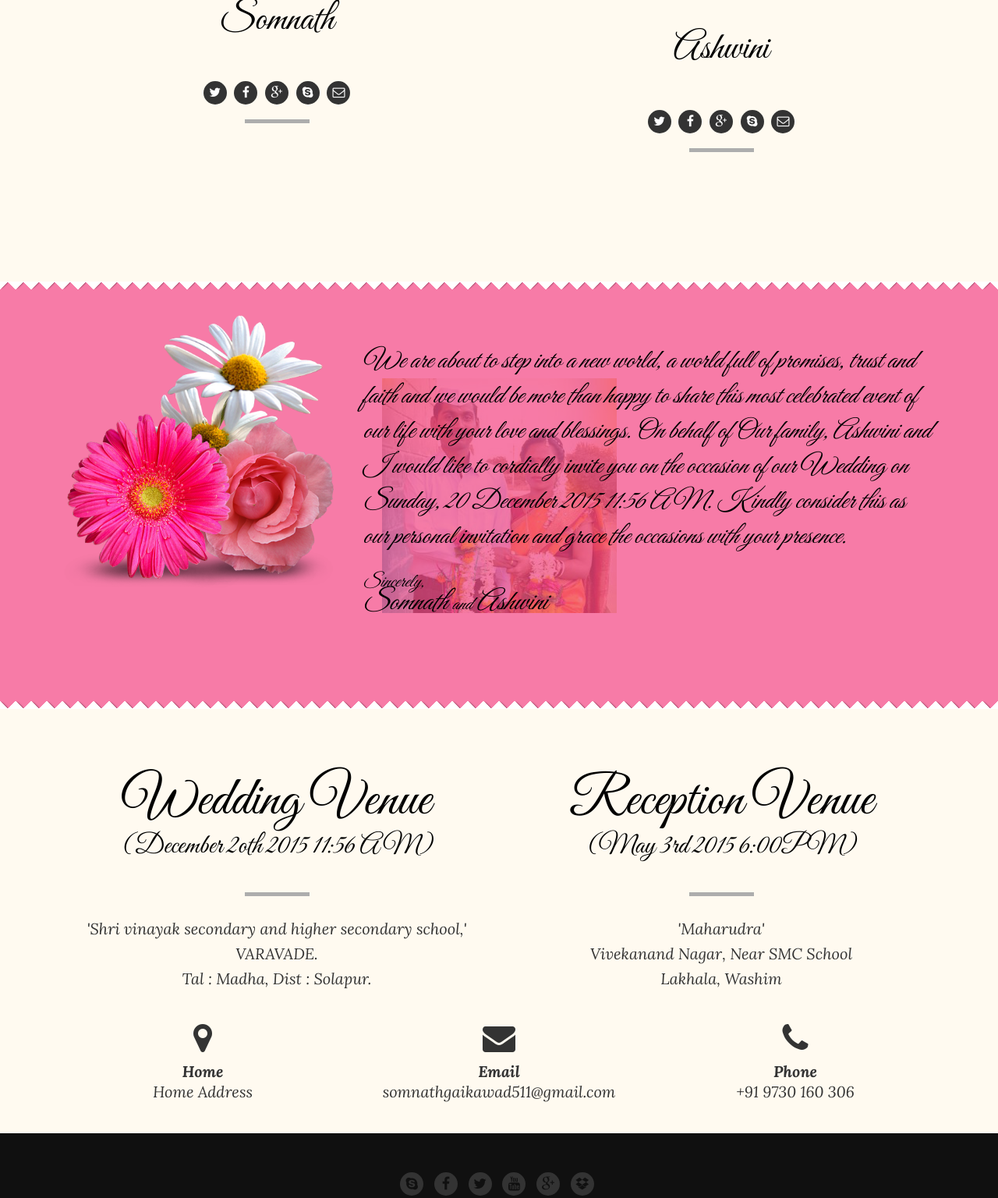
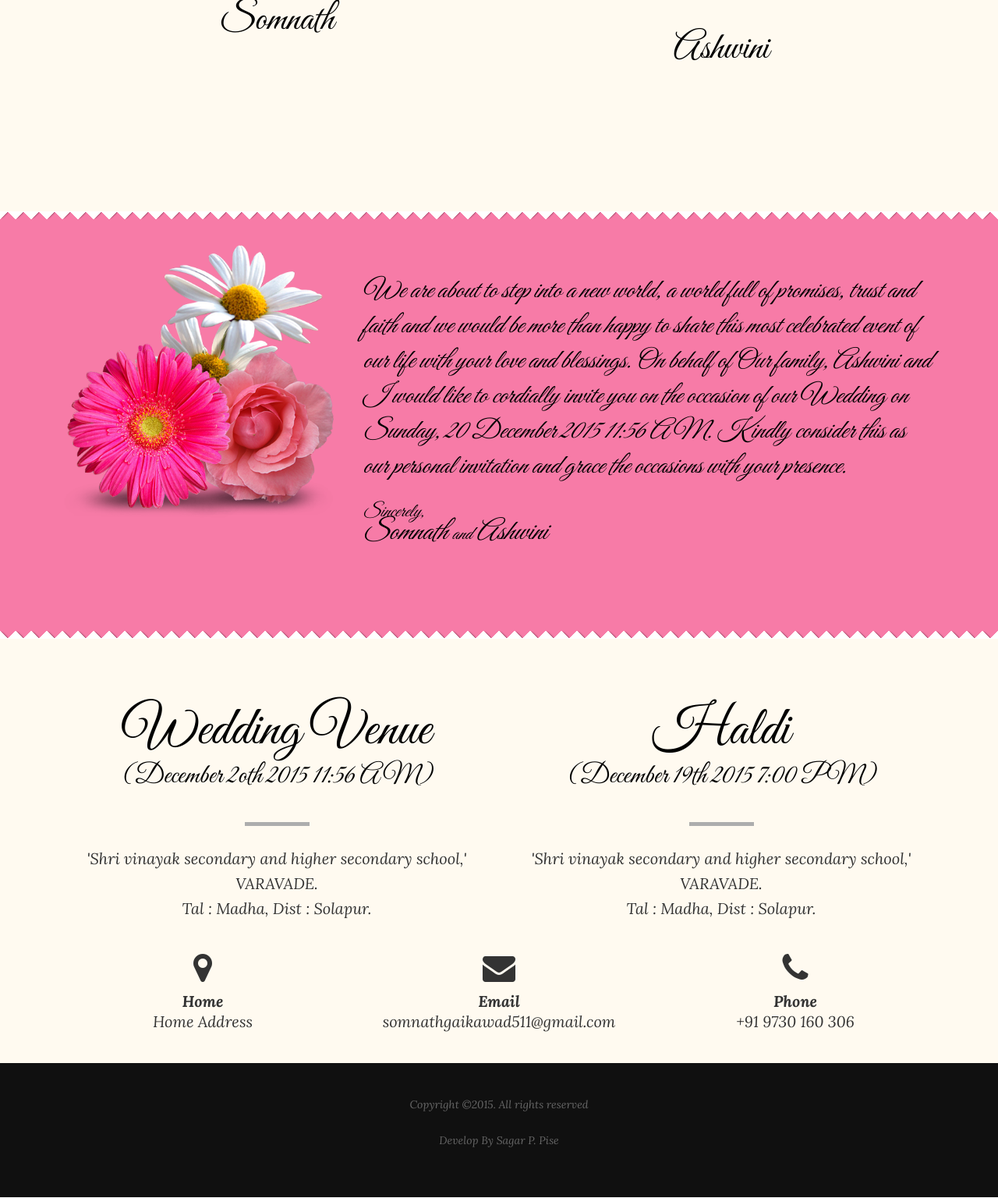
Before and after one commit to dipakwedsashwini/somnathwedsashwini.github.io, a plain HTML site: page index.html in a window 1280 px wide. Shown: the part 1584-3120 px from the top of the page at 78% size. Drawn offline with nearby package versions, Linux system fonts and the light colour scheme; files that its build step writes are made by us from their sources.

Commit message:
Address Change

```diff
--- a/css/light.css
+++ b/css/light.css
@@ -112,7 +112,7 @@ h6, p {
 }
 
 .wedding_invitation {
-    background: url(../img/invitation-bg.jpg) no-repeat fixed center center;
+    /*background: url(../img/invitation-bg.jpg) no-repeat fixed center center;*/
     color: #000
 }
 
--- a/index.html
+++ b/index.html
@@ -80,14 +80,6 @@
                     <h3 class="animated" data-animation="fadeIn" data-animation-delay="100">Somnath</h3>
 
                     <p class="animated" data-animation="fadeIn" data-animation-delay="100"></p>
-                    <ul class="social animated" data-animation="fadeIn" data-animation-delay="100">
-                        <li><a href="#"><i class="fa fa-twitter"></i></a></li>
-                        <li><a href="#"><i class="fa fa-facebook"></i></a></li>
-                        <li><a href="#"><i class="fa fa-google-plus"></i></a></li>
-                        <li><a href="#"><i class="fa fa-skype"></i></a></li>
-                        <li><a href="#"><i class="fa fa-envelope-o"></i></a></li>
-                    </ul>
-                    <div class="devider_main"><img src="img/devider-gray.jpg" alt=""></div>
                 </div>
 
                 <div class="col-md-6 text-center bride">
@@ -96,14 +88,6 @@
                     <h3 class="animated" data-animation="fadeIn" data-animation-delay="100">Ashwini</h3>
 
                     <p class="animated" data-animation="fadeIn" data-animation-delay="100"></p>
-                    <ul class="social animated" data-animation="fadeIn" data-animation-delay="100">
-                        <li><a href="#"><i class="fa fa-twitter"></i></a></li>
-                        <li><a href="#"><i class="fa fa-facebook"></i></a></li>
-                        <li><a href="#"><i class="fa fa-google-plus"></i></a></li>
-                        <li><a href="#"><i class="fa fa-skype"></i></a></li>
-                        <li><a href="#"><i class="fa fa-envelope-o"></i></a></li>
-                    </ul>
-                    <div class="devider_main"><img src="img/devider-gray.jpg" alt=""></div>
                 </div>
             </div>
         </div>
@@ -112,7 +96,6 @@
         <div class="wedding_invitation_parallax">
             <div class="about_bottom_bg">
                 <div class="container text-center">
-                    <!-- <h3 class="animated" data-animation="fadeIn" data-animation-delay="100">Wedding Invitation</h3> -->
                     <div class="row">
                         <div class="col-md-4 text-center animated" data-animation="fadeInLeft"
                              data-animation-delay="100"><img src="img/flower.png" class="image_resized" alt=""></div>
@@ -157,23 +140,24 @@
                     </p>
                 </div>
                 <div class="col-md-6 text-center ">
-                    <h2 class="animated" data-animation="fadeIn" data-animation-delay="100">Reception Venue</h2>
-                    <h4 class="animated" data-animation="fadeIn" data-animation-delay="100">(May 3rd 2015 6:00PM)</h4>
+                    <h2 class="animated" data-animation="fadeIn" data-animation-delay="100">Haldi</h2>
+                    <h4 class="animated" data-animation="fadeIn" data-animation-delay="100">(December 19th 2015 7:00
+                        PM)</h4>
 
                     <div class="devider_main"><img src="img/devider-gray.jpg" alt=""></div>
-                    <p class="big-text animated" data-animation="fadeIn" data-animation-delay="100">'Maharudra'</p>
+                    <p class="big-text animated" data-animation="fadeIn" data-animation-delay="100">'Shri vinayak
+                        secondary and higher secondary school,'</p>
 
                     <p class="big-text animated" data-animation="fadeIn" data-animation-delay="100">
-                        Vivekanand Nagar, Near SMC School
+                        VARAVADE.
                     </p>
 
                     <p class="big-text animated" data-animation="fadeIn" data-animation-delay="100">
-                        Lakhala, Washim
+                        Tal : Madha, Dist : Solapur.
                     </p>
                 </div>
             </div>
             <div class="row">
-
             </div>
             <div class="row contact_address">
                 <div class="col-md-4 text-center address animated" data-animation="flipInY" data-animation-delay="500">
@@ -200,14 +184,6 @@
     <div class="container">
         <div class="row">
             <div class="col-md-6 col-md-offset-3 text-center">
-                <ul class="list-inline footer_icons">
-                    <li><a href="#"><i class="fa fa-skype fa-3x"></i></a></li>
-                    <li><a href="#"><i class="fa fa-facebook fa-3x"></i></a></li>
-                    <li><a href="#"><i class="fa fa-twitter fa-3x"></i></a></li>
-                    <li><a href="#"><i class="fa fa-youtube fa-3x"></i></a></li>
-                    <li><a href="#"><i class="fa fa-google-plus fa-3x"></i></a></li>
-                    <li><a href="#"><i class="fa fa-dropbox fa-3x"></i></a></li>
-                </ul>
                 <p>Copyright &copy;2015. All rights reserved</p>
 
                 <p>Develop By Sagar P. Pise</p>
```
Also changed, not shown: img/bg/bg3.jpg (deleted).
